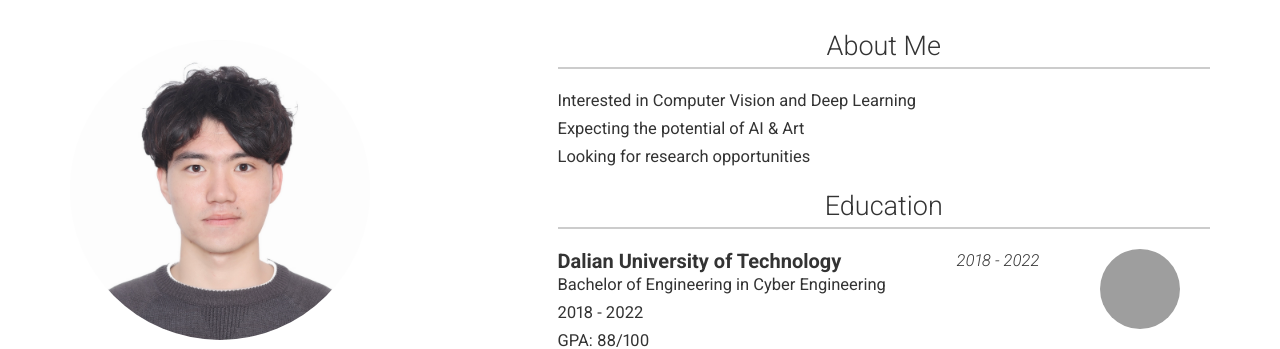
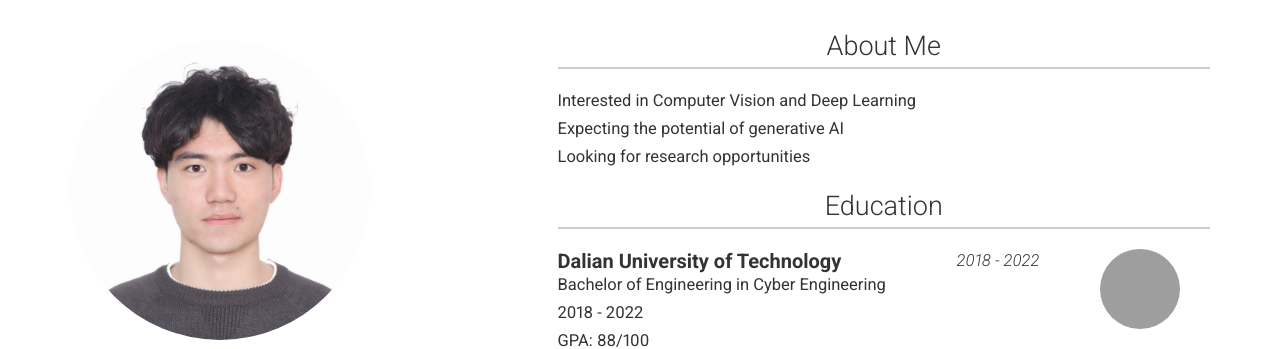
Before and after one commit to RongLiu-Leo/rongliu-leo.github.io, a Jekyll site: the page built from index.md, in a window 1280 px wide and 900 px high, cut to the strip 0-349 px from the top of the window. Built offline with Jekyll 4.4.1, drawn with Linux system fonts in a browser that asks for light colours; nearby versions of some CDN libraries; a style sheet for code colours, icons or effects is not loaded; grey boxes are pictures that could not be loaded.

Commit message:
Update _config.yml

```diff
--- a/_config.yml
+++ b/_config.yml
@@ -43,7 +43,7 @@ about_profile_image: images/profile.jpg
 about_content: | # this will include new lines to allow paragraphs
   Interested in Computer Vision and Deep Learning
 
-  Expecting the potential of AI & Art
+  Expecting the potential of generative AI
 
   Looking for research opportunities
 
```
